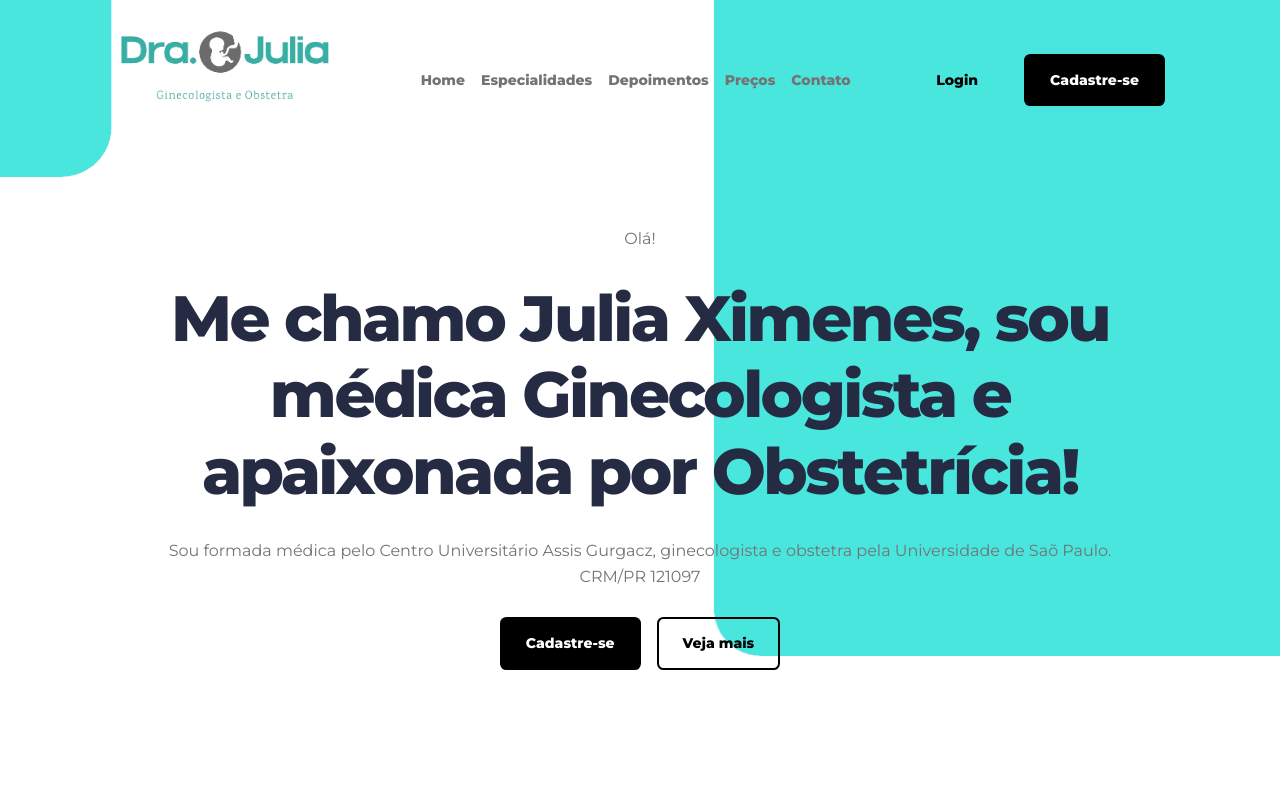
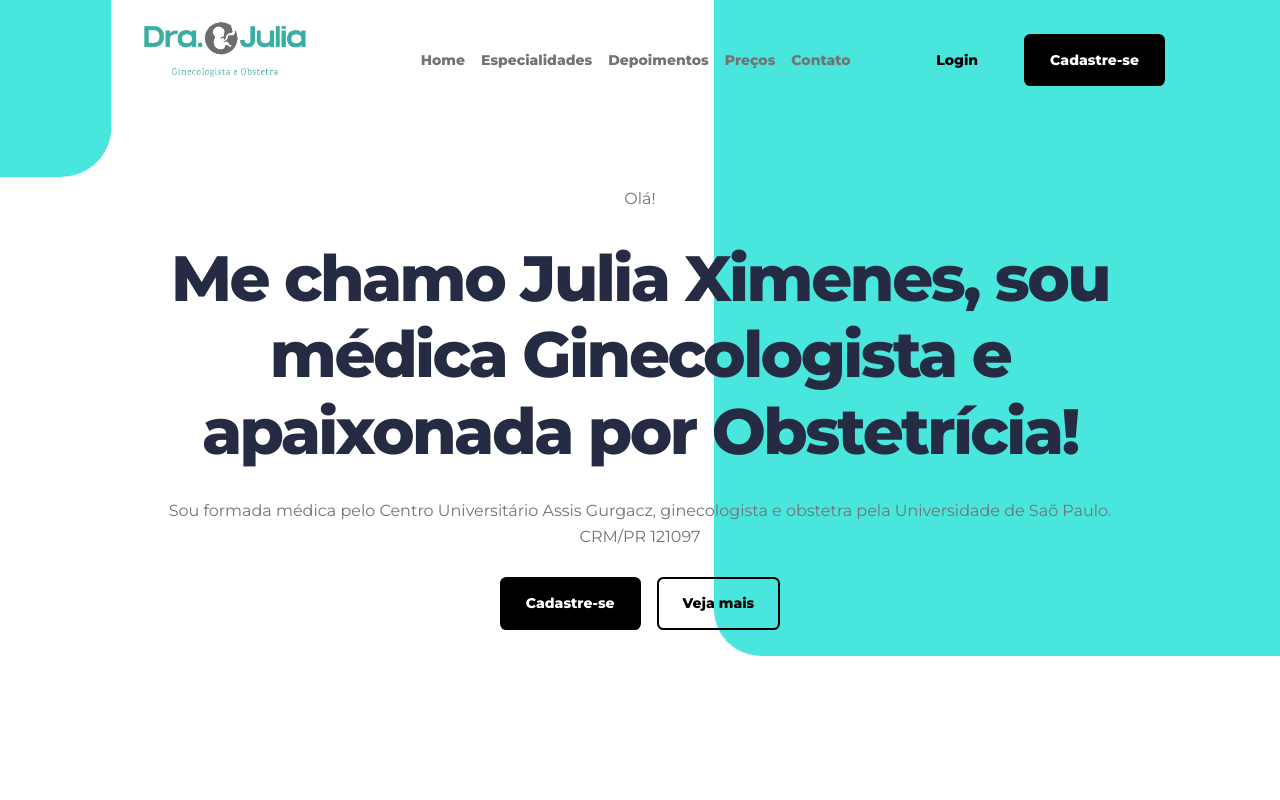
Before and after one commit to clovis-fag/quinta-feira, a React (Vite) app in the folder reactproject/: page / in a window 1280 px wide. Shown: the top 800 px of the page. Built offline with nearby package versions, Linux system fonts and the light colour scheme.

Commit message:
alterações finais

```diff
--- a/reactproject/src/pages/home.tsx
+++ b/reactproject/src/pages/home.tsx
@@ -15,26 +15,19 @@ import "../styles/productCard.css";
 
 export default function Home() {
 
-    const scrollToSpecialties = (event: React.MouseEvent<HTMLAnchorElement, MouseEvent>) => {
-        event.preventDefault();
-        const section = document.getElementById("specialties");
-        section?.scrollIntoView({ behavior: 'smooth' });
-      };
-
-
     const [showMobileMenu, setShowMobileMenu] = useState(false);
     return (
         <>
             <header className="container py-sm">
                 <nav className="flex items-center justify-between">
-                    <img src={Logo} alt="Logo Dra Julia" width={220} height={160} />
+                    <img src={Logo} alt="Logo Dra Julia" width={220} height={120} />
                     <div className="desktop-only">
                         <ul className="flex gap-1">
                             <li>
                                 <a href="#">Home</a>
                             </li>
                             <li>
-                                <a href="#specialties" onClick={scrollToSpecialties}>Especialidades</a>
+                                <a href="#specialties">Especialidades</a>
                             </li>
                             <li>
                                 <a href="#testimonials">Depoimentos</a>
--- a/reactproject/src/styles/header.css
+++ b/reactproject/src/styles/header.css
@@ -22,7 +22,7 @@
     left: 0;
     padding-top: 2.25rem;
     width: 100vw;
-    height: 70vh;
+    height: 100vh;
     background: var(--bg-color);
   }
 
@@ -32,7 +32,7 @@
     flex-direction: column;
     align-items: center;
     justify-content: center;
-    gap: 2rem;
+    gap: 4rem;
   }
 
   .mobile-menu-content a {
--- a/reactproject/src/styles/index.css
+++ b/reactproject/src/styles/index.css
@@ -8,16 +8,16 @@
   margin: 0;
   padding: 0;
   font: inherit;
-    -webkit-font-smoothin: antialiased;
+  -webkit-font-smoothing: antialiased;
   -moz-osx-font-smoothing: grayscale;
 }
 
 :root {
-    --background-color: #fff;
-    --text-color: #252B42;
+  --bg-color: #fff;
+  --text-color: #252b42;
   --second-text-color: #737373;
-    --light-text-color: #FFF;
-    --light-gray: #F8F8F8;
+  --light-text-color: #fff;
+  --light-gray: #f8f8f8;
   --primary-color: #000000;
   --secondary-color: #ffffff;
 
@@ -52,6 +52,7 @@ html {
 body {
   background-color: var(--bg-color);
   overflow-x: hidden;
+}
 
 h1, h2, h3 {
   line-height: 1.2;
@@ -91,7 +92,6 @@ body {
 ul {
   list-style: none;
 }
-}
 
 @media (width >= 1280px) {
   :root {
--- a/reactproject/src/styles/specialties.css
+++ b/reactproject/src/styles/specialties.css
@@ -44,9 +44,10 @@
     margin-bottom: 30px;
   }
 
-  @media (max-width: 768px) {
+  @media (wifth >= 1280px) {
     .product-card-container {
       flex-direction: column;
       align-items: center;
+      background: var(--bg-color);
     }
   }
```
Lines whose indentation alone changed are shown as unchanged.
